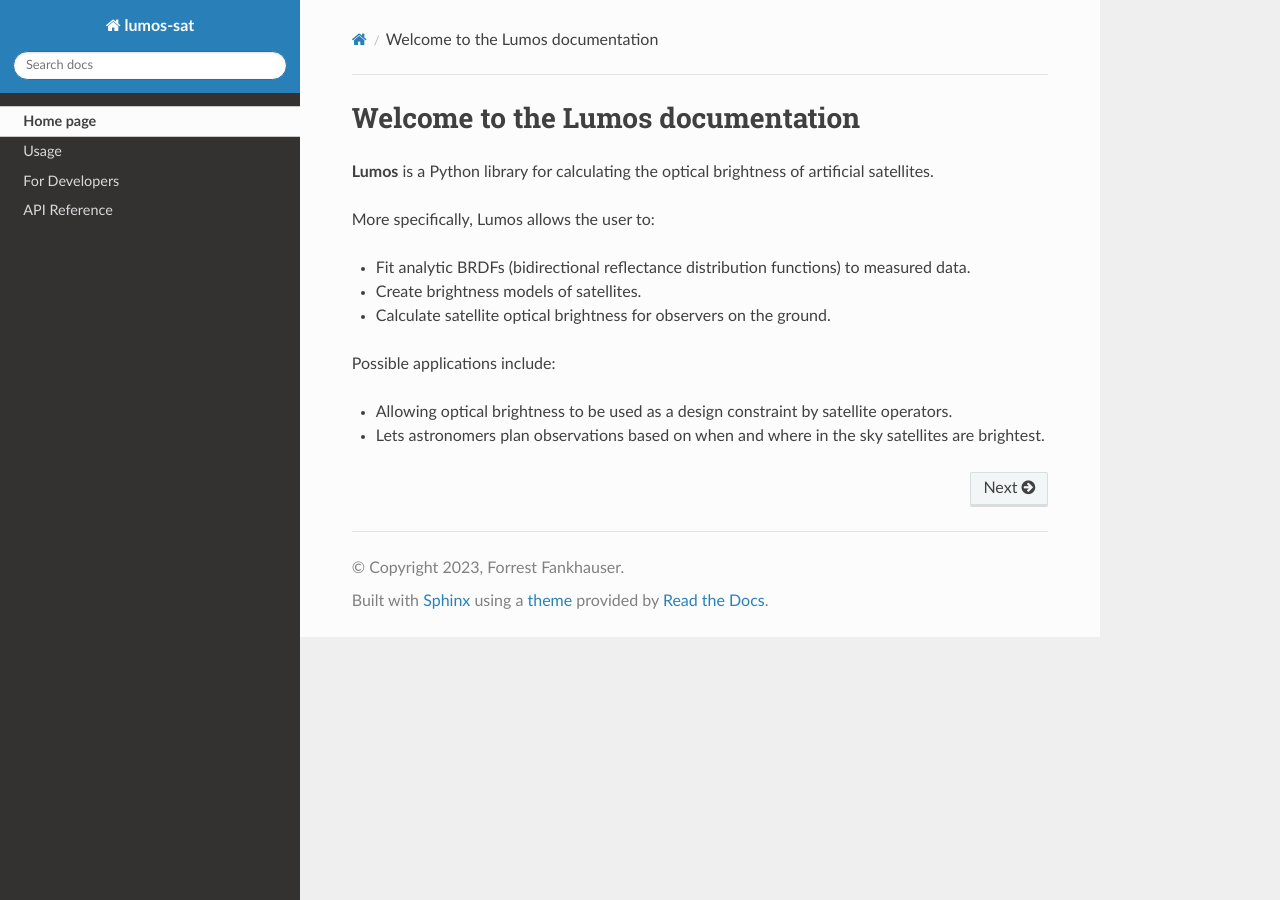
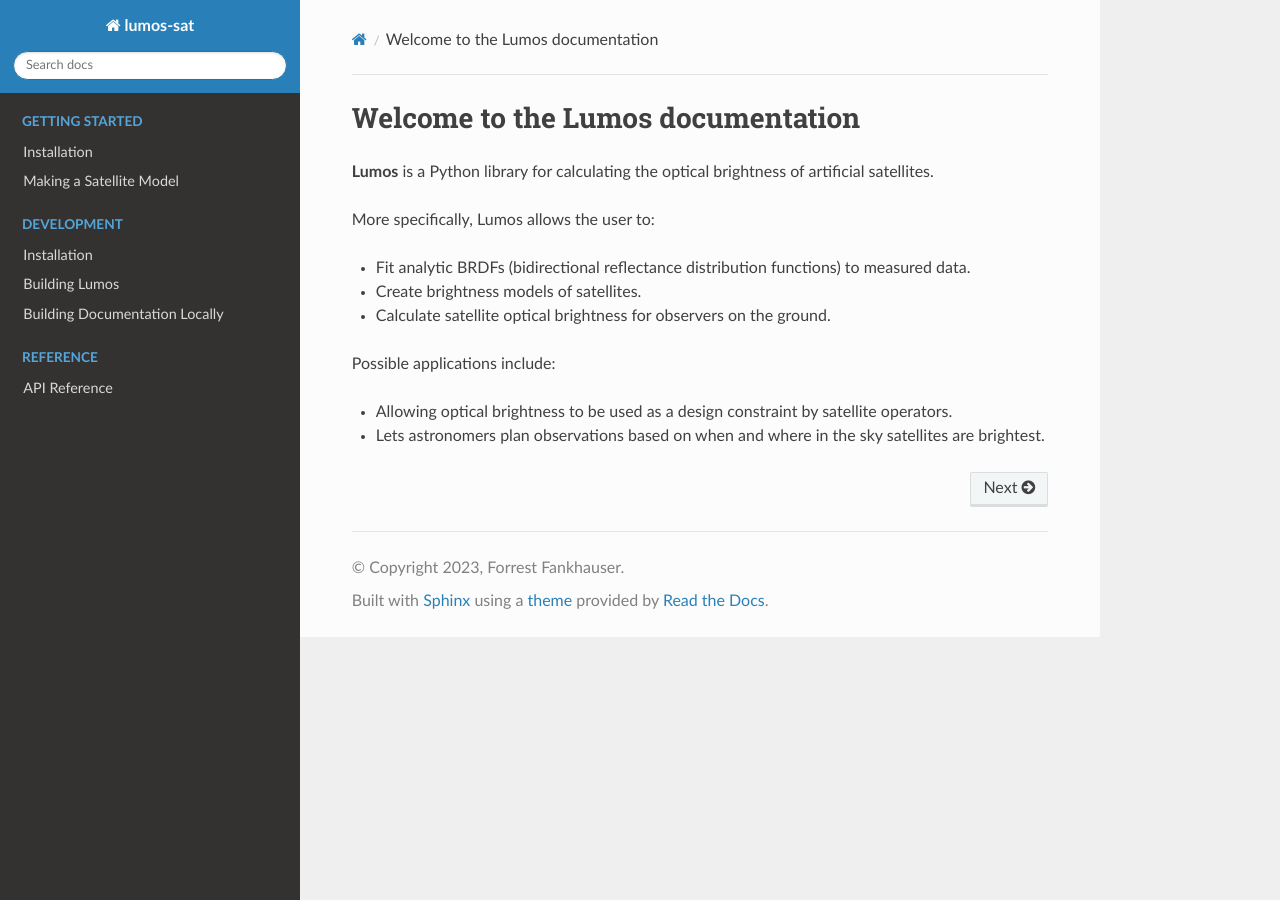
Before and after one commit to Forrest-Fankhauser/lumos-sat, a Sphinx documentation site: the page built from docs/source/index.rst, in a window 1280 px wide. Built offline with Sphinx 7.4.7 and the Read the Docs theme 2.0.0, drawn with Linux system fonts in a browser that asks for light colours.

Commit message:
Documentation changes

```diff
--- a/docs/source/dev.rst
+++ b/docs/source/dev_install.rst
@@ -1,6 +1,3 @@
-For Developers
-==============
-
 Installation
 ------------
 
--- a/docs/source/index.rst
+++ b/docs/source/index.rst
@@ -1,9 +1,23 @@
 .. toctree::
+   :maxdepth: 1
    :hidden:
+   :caption: Getting Started
 
-   Home page <self>
-   Usage <usage>
-   For Developers <dev>
+   Installation <user_install>
+   Making a Satellite Model <satellite_model>
+
+.. toctree::
+   :maxdepth: 1
+   :hidden:
+   :caption: Development
+
+   Installation <dev_install>
+
+.. toctree::
+   :maxdepth: 1
+   :hidden:
+   :caption: Reference
+
    API Reference <_autosummary/lumos>
 
 Welcome to the Lumos documentation
--- /dev/null
+++ b/docs/source/satellite_model.rst
@@ -0,0 +1,2 @@
+Creating a Satellite Model
+--------------------------
--- a/docs/source/usage.rst
+++ b/docs/source/user_install.rst
@@ -1,6 +1,3 @@
-Usage
-=====
-
 Installation
 ------------
 
```
